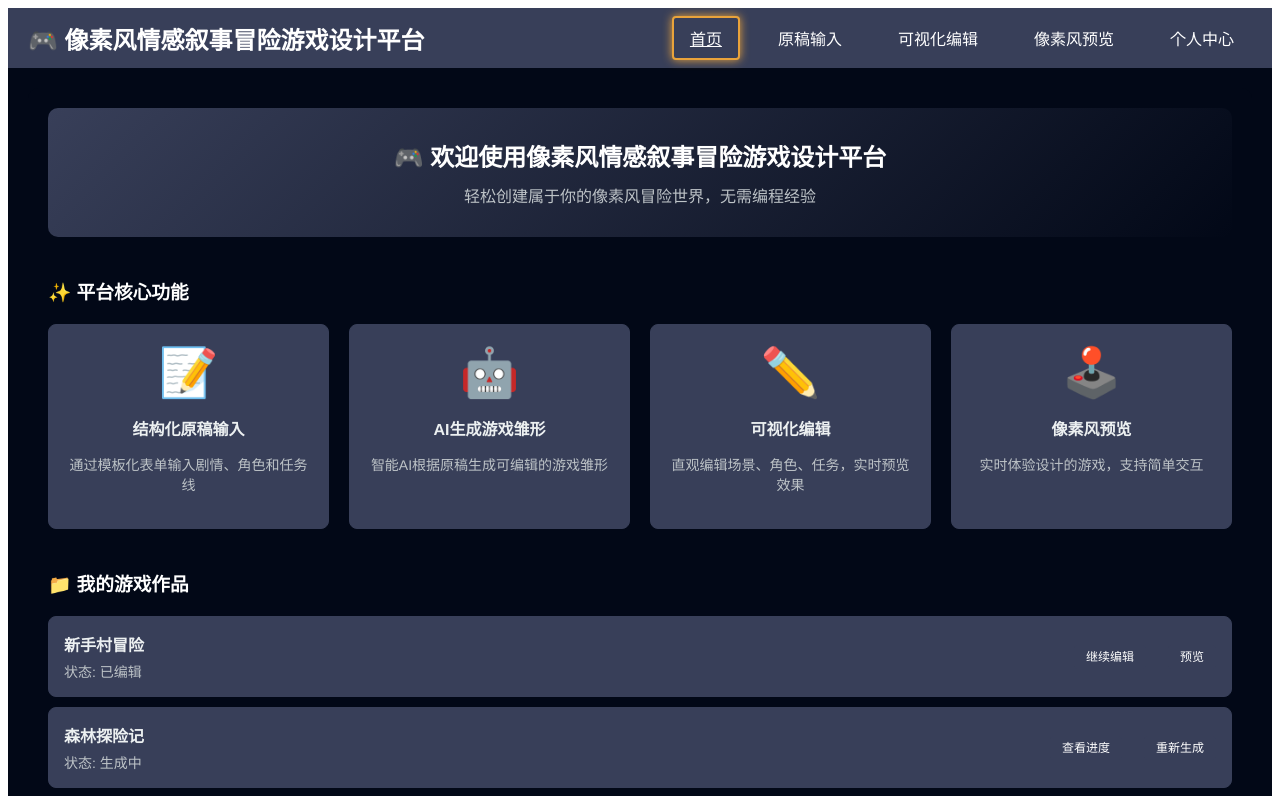
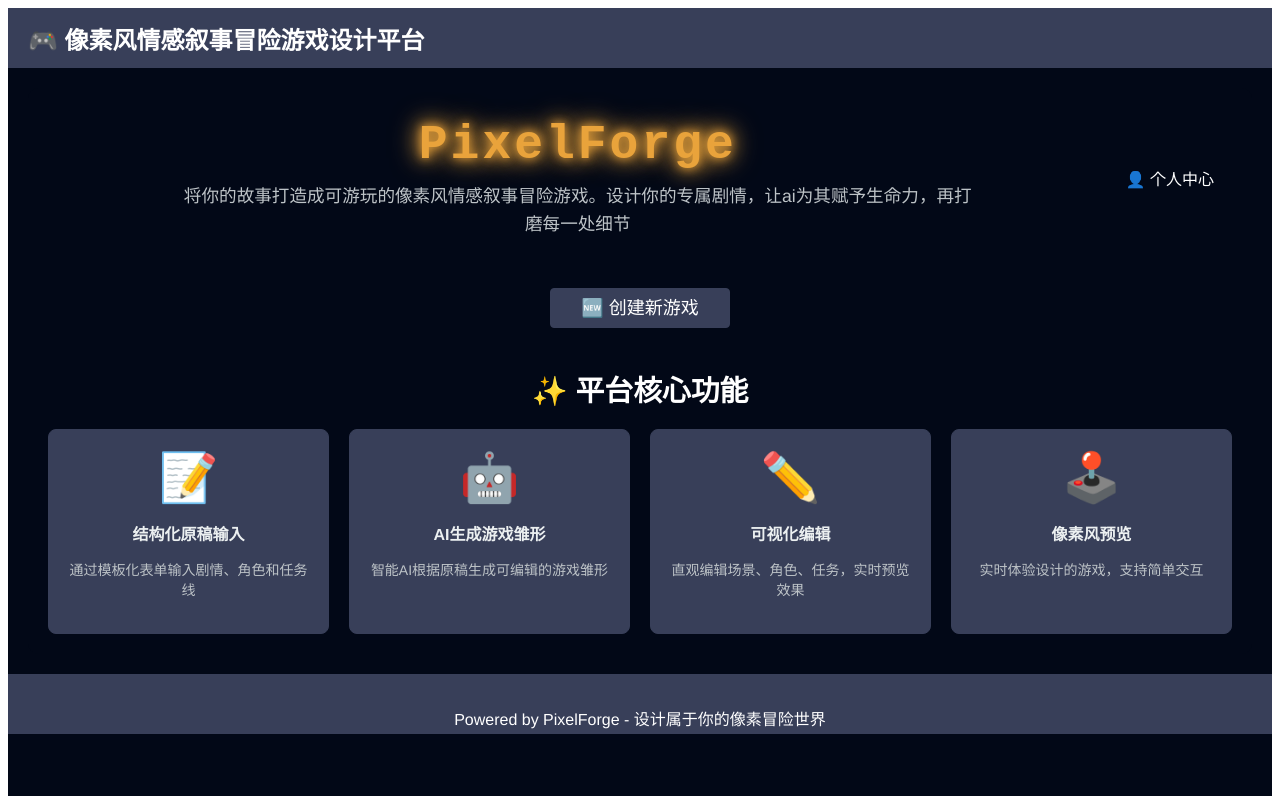
Before and after one commit to Princess-Pea/WeaveYourStory, a Vue app in the folder frontend/: page / in a window 1280 px wide. Shown: the top 796 px of the page. Built offline with nearby package versions, Linux system fonts and the light colour scheme.

Commit message:
feat: 精雕细琢首页UI - 移除顶部导航栏，只保留个人中心链接，添加像素风Logo和说明文字，调整创建游戏按钮位置

```diff
--- a/frontend/src/App.vue
+++ b/frontend/src/App.vue
@@ -4,13 +4,6 @@
       <el-header>
         <div class="header-content">
           <h1>🎮 像素风情感叙事冒险游戏设计平台</h1>
-          <nav class="navigation">
-            <router-link to="/">首页</router-link>
-            <router-link to="/manuscript-input">原稿输入</router-link>
-            <router-link to="/visual-editor">可视化编辑</router-link>
-            <router-link to="/pixel-preview">像素风预览</router-link>
-            <router-link to="/profile">个人中心</router-link>
-          </nav>
         </div>
       </el-header>
       <el-main>
@@ -53,28 +46,6 @@ export default {
   width: 100%;
 }
 
-.navigation {
-  display: flex;
-  gap: 20px;
-}
-
-.navigation a {
-  color: white;
-  text-decoration: none;
-  padding: 8px 16px;
-  border-radius: 4px;
-  transition: all 0.3s;
-  border: 2px solid transparent; /* 初始透明边框，为悬停效果预留空间 */
-}
-
-.navigation a.router-link-exact-active,
-.navigation a:hover {
-  background-color: #383F59; /* 功能块色 */
-  text-decoration: underline;
-  border: 2px solid #E9A33B; /* 悬停高亮色 */
-  box-shadow: 0 0 10px #E9A33B; /* 氛围荧光效果 */
-}
-
 .el-footer {
   background-color: #383F59; /* 功能块色 */
   color: #fff;
--- a/frontend/src/views/Home.vue
+++ b/frontend/src/views/Home.vue
@@ -1,8 +1,19 @@
 <template>
   <div class="home-container">
-    <div class="hero-section">
-      <h2>🎮 欢迎使用像素风情感叙事冒险游戏设计平台</h2>
-      <p>轻松创建属于你的像素风冒险世界，无需编程经验</p>
+    <div class="header-section">
+      <div class="logo-section">
+        <h1 class="pixel-logo">PixelForge</h1>
+        <p class="subtitle">将你的故事打造成可游玩的像素风情感叙事冒险游戏。设计你的专属剧情，让ai为其赋予生命力，再打磨每一处细节</p>
+      </div>
+      <div class="header-right">
+        <router-link to="/profile" class="profile-link">👤 个人中心</router-link>
+      </div>
+    </div>
+
+    <div class="actions-section">
+      <el-button type="primary" size="large" @click="navigateTo('/manuscript-input')" class="create-btn">
+        🆕 创建新游戏
+      </el-button>
     </div>
 
     <div class="features-section">
@@ -33,48 +44,6 @@
         </div>
       </div>
     </div>
-
-    <div class="games-section">
-      <h3>📁 我的游戏作品</h3>
-      <div class="games-list">
-        <div class="game-item">
-          <div class="game-info">
-            <h4>新手村冒险</h4>
-            <p>状态: 已编辑</p>
-          </div>
-          <div class="game-actions">
-            <el-button type="primary" size="small">继续编辑</el-button>
-            <el-button size="small">预览</el-button>
-          </div>
-        </div>
-        <div class="game-item">
-          <div class="game-info">
-            <h4>森林探险记</h4>
-            <p>状态: 生成中</p>
-          </div>
-          <div class="game-actions">
-            <el-button type="primary" size="small">查看进度</el-button>
-            <el-button size="small">重新生成</el-button>
-          </div>
-        </div>
-        <div class="game-item">
-          <div class="game-info">
-            <h4>神秘洞穴之谜</h4>
-            <p>状态: 待生成</p>
-          </div>
-          <div class="game-actions">
-            <el-button type="primary" size="small">开始生成</el-button>
-            <el-button size="small">编辑</el-button>
-          </div>
-        </div>
-      </div>
-    </div>
-
-    <div class="actions-section">
-      <el-button type="primary" size="large" @click="navigateTo('/manuscript-input')" class="create-btn">
-        🆕 创建新游戏
-      </el-button>
-    </div>
   </div>
 </template>
 
@@ -98,32 +67,68 @@ const navigateTo = (path) => {
   color: #ecf0f1; /* 浅灰色文字 */
 }
 
-.hero-section {
-  text-align: center;
-  margin-bottom: 40px;
-  padding: 30px;
-  background: linear-gradient(135deg, #383F59 0%, #020817 100%); /* 功能块色到背景色渐变 */
-  color: white;
-  border-radius: 10px;
+.header-section {
+  display: flex;
+  justify-content: space-between;
+  align-items: center;
+  margin-bottom: 30px;
+  padding: 10px 0;
 }
 
-.hero-section h2 {
-  margin: 0 0 10px 0;
-  color: white;
+.logo-section {
+  text-align: center;
+  flex: 1;
 }
 
-.hero-section p {
-  margin: 0;
+.pixel-logo {
+  font-size: 3rem;
+  font-weight: bold;
+  color: #E9A33B; /* 高亮色 */
+  text-shadow: 0 0 10px #E9A33B, 0 0 20px #E9A33B, 0 0 30px #E9A33B; /* 荧光效果 */
+  margin: 0 0 10px 0;
+  letter-spacing: 3px;
+  font-family: 'Courier New', monospace;
+}
+
+.subtitle {
   color: #bdc3c7; /* 浅灰色文字 */
+  font-size: 1.1rem;
+  max-width: 800px;
+  margin: 0 auto;
+  line-height: 1.6;
+}
+
+.header-right {
+  display: flex;
+  align-items: center;
+  gap: 20px;
+}
+
+.profile-link {
+  color: white;
+  text-decoration: none;
+  padding: 8px 16px;
+  border-radius: 4px;
+  transition: all 0.3s;
+  border: 2px solid transparent;
+}
+
+.profile-link:hover {
+  background-color: #383F59; /* 功能块色 */
+  text-decoration: underline;
+  border: 2px solid #E9A33B; /* 悬停高亮色 */
+  box-shadow: 0 0 10px #E9A33B; /* 氛围荧光效果 */
 }
 
 .features-section {
-  margin-bottom: 40px;
+  margin-top: 40px;
 }
 
 .features-section h3 {
   color: white;
   margin-bottom: 20px;
+  text-align: center;
+  font-size: 1.8rem;
 }
 
 .features-grid {
@@ -166,50 +171,9 @@ const navigateTo = (path) => {
   font-size: 14px;
 }
 
-.games-section {
-  margin-bottom: 40px;
-}
-
-.games-section h3 {
-  color: white;
-  margin-bottom: 20px;
-}
-
-.games-list {
-  margin-top: 20px;
-}
-
-.game-item {
-  display: flex;
-  justify-content: space-between;
-  align-items: center;
-  padding: 15px;
-  border: 1px solid #383F59; /* 功能块色边框 */
-  border-radius: 8px;
-  margin-bottom: 10px;
-  background-color: #383F59; /* 功能块色背景 */
-  color: white;
-}
-
-.game-info h4 {
-  margin: 0 0 5px 0;
-  color: #ecf0f1; /* 浅灰色文字 */
-}
-
-.game-info p {
-  margin: 0;
-  color: #bdc3c7; /* 浅灰色文字 */
-  font-size: 14px;
-}
-
-.game-actions {
-  display: flex;
-  gap: 10px;
-}
-
 .actions-section {
   text-align: center;
-  margin-top: 40px;
+  margin: 40px 0;
 }
 
 .create-btn {
```
